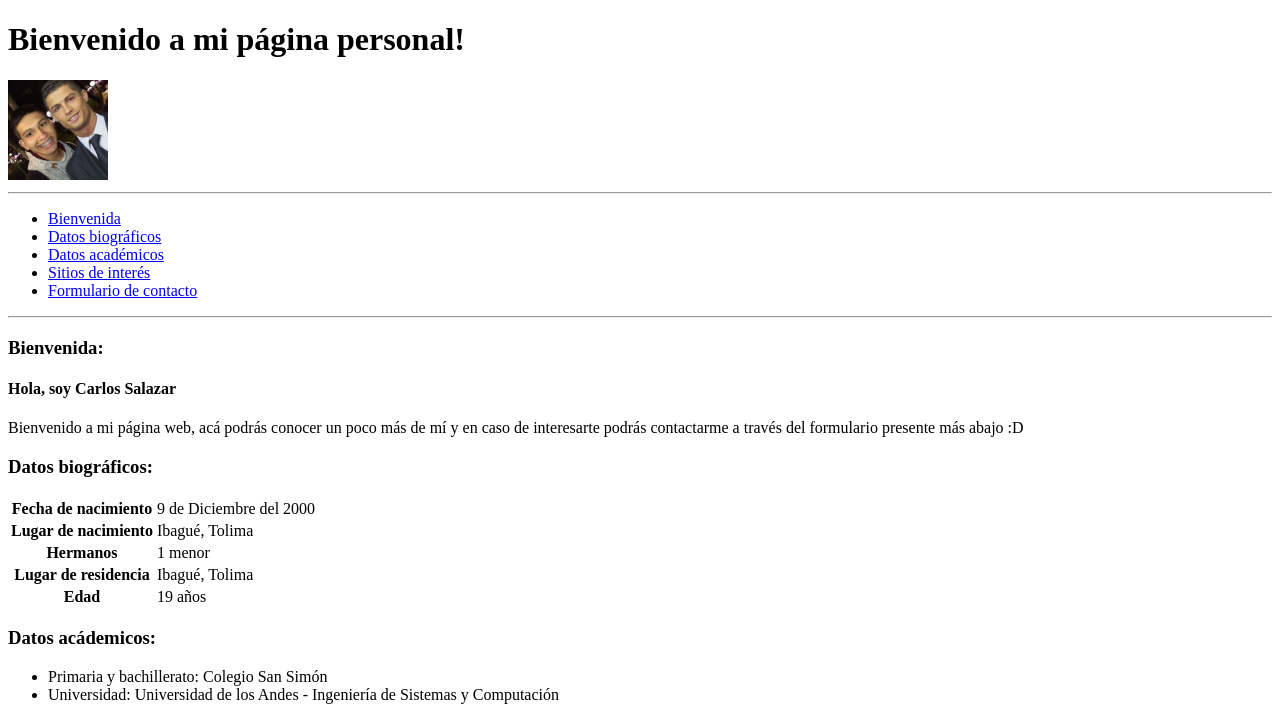
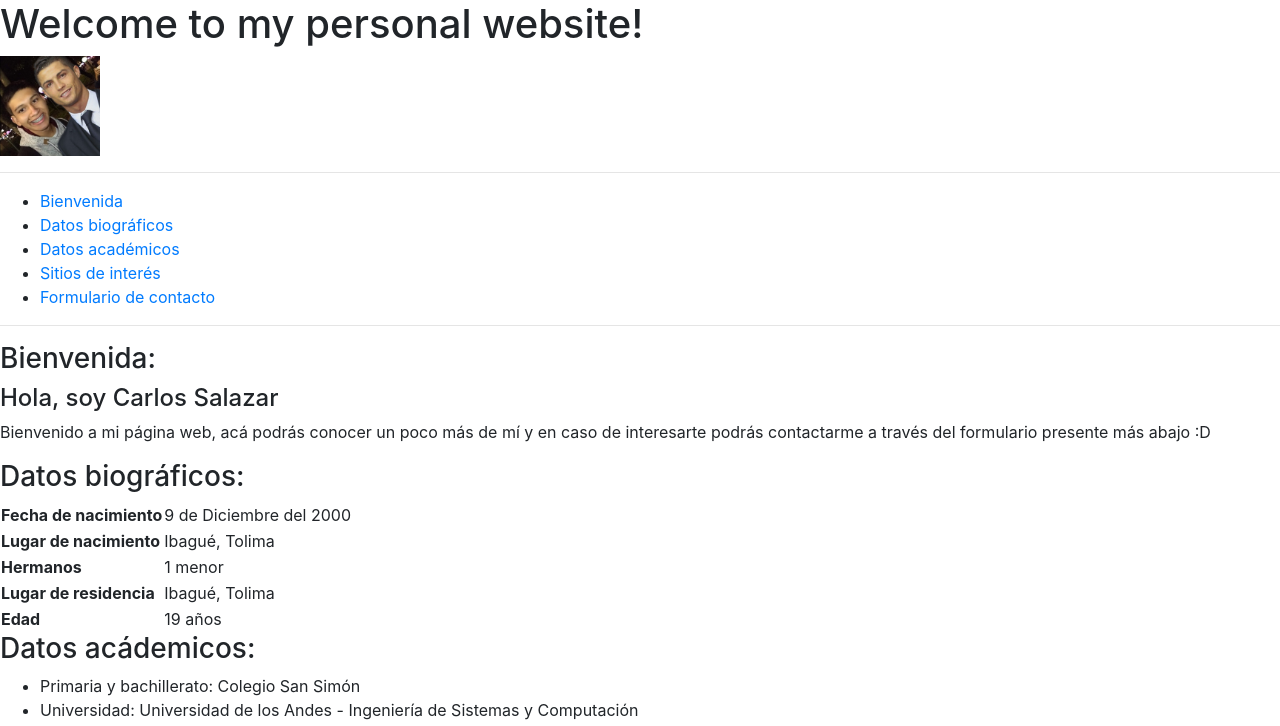
Before and after one commit to casalazara/PersonalWebSite, a plain HTML site: page index.html in a window 1280 px wide. Shown: the top 726 px of the page. Drawn offline with nearby package versions, Linux system fonts and the light colour scheme.

Commit message:
Added Bootstrap

```diff
--- a/index.html
+++ b/index.html
@@ -2,14 +2,24 @@
 <html>
   <head>
     <meta charset="utf-8">
-    <meta name="viewport" content="width=device-width">
-    <title>Mi sitio personal</title>
+    <meta name="viewport" content="width=device-width, initial-scale=1, shrink-to-fit=no">
+    <title>My personal webiste</title>
     <link href="style.css" rel="stylesheet" type="text/css" />
+        <!-- Bootstrap CSS -->
+    <link rel="stylesheet" href="https://stackpath.bootstrapcdn.com/bootstrap/4.5.2/css/bootstrap.min.css" integrity="sha384-JcKb8q3iqJ61gNV9KGb8thSsNjpSL0n8PARn9HuZOnIxN0hoP+VmmDGMN5t9UJ0Z" crossorigin="anonymous">
   </head>
   <header>
-      <h1>Bienvenido a mi página personal!</h1>
+      <h1>Welcome to my personal website!</h1>
       <img src="images/foto.jpg" width="100" height="100" alt='Yo'>
   </header><hr>
+
+
+
+
+
+
+
+
 
   <body>
     <nav>
```
Also changed, not shown: 1 other file.
